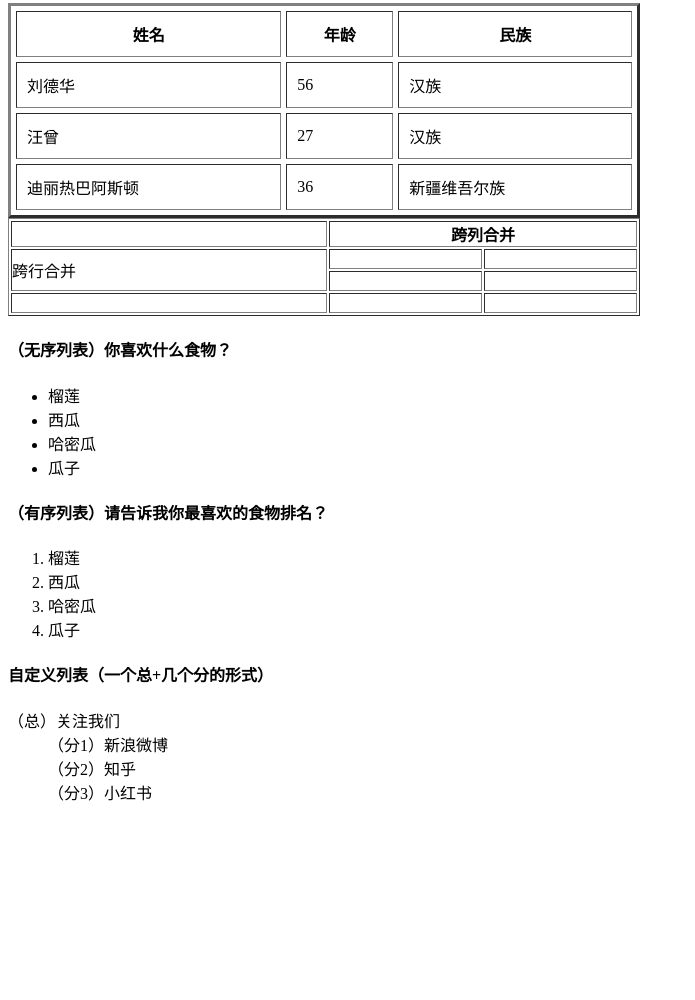
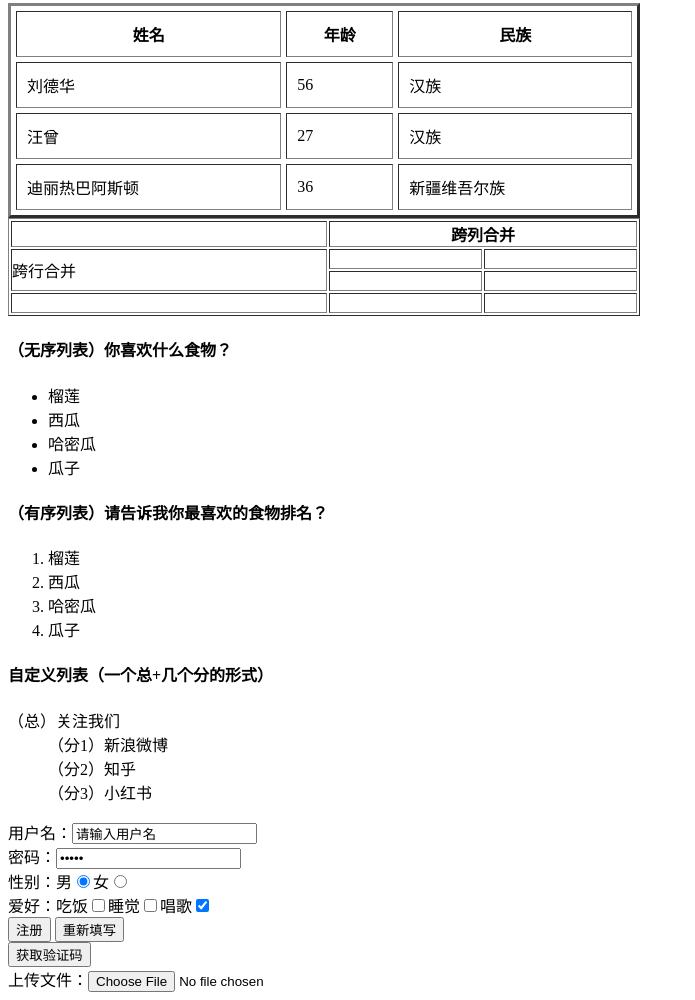
Before and after one commit to noob-wz/BasicAbilities, a plain HTML site: page HTML基础.html in a window 1280 px wide. Shown: the part 6208-7208 px from the top of the page, without its empty margins (0-695 px from the left). Before the commit the page ends 7028 px from the top, so only its background shows below. Drawn offline with Linux system fonts and the light colour scheme.

Commit message:
表单元素

```diff
--- a/HTML基础.html
+++ b/HTML基础.html
@@ -299,5 +299,63 @@
             <dd>（分2）知乎</dd>
             <dd>（分3）小红书</dd>
         </dl>
+
+        <!-- 表单标签
+        目的：网页中，需要跟用户进行交互，收集用户信息，此时就用到表单。
+
+        在HTML中，一个完整的表单通常由“表单域”、“表单控件（也称为表单元素）”和“提示信息”3个部分构成。
+            表单域：把完整表单包含进去的区域，即包含表单元素的区域。
+                在HTML中，<form>标签定义表单域，以实现用户信息的收集和传递。
+                作用：<form>元素会把它范围内的表单元素信息提交给服务器。<form>语法如下：
+
+                    <form action="url地址" method="提交方式" name="表单域名称">
+                        各种表单域元素控件
+                    </form>
+
+                    【常用属性】
+                    属性                属性值              作用
+                    action             url地址              用于指定接受并处理表单数据的服务器程序的url地址
+                    method             get/post            用于设置表单数据的提交方式，其取值为get或post
+                    name               名称                 用于指定表单的名称，以区分同一个页面中的多个表单域
+
+            表单元素：允许用户在表单中输入或选择的内容控件，比如下拉框、输入框、选择框
+                <input>输入表单元素（input标签为单标签）
+                    <input>标签用户收集用户信息，包含一个必须要有的属性type，根据不同的属性值，输入字段拥有了很多种形式（文本字段、复选框、单选按钮、按钮等）
+                        【type属性值及描述】
+                        属性值       描述
+                        text        定义常规文本输入，用户可输入文本。默认宽度是20个字符
+                        password    定义密码字段。该字段中的字符会被掩码
+                        radio       定义单选按钮。其中，加入name属性时，所有单选按钮的属性值必须统一才能实现多选一的功能
+                        checkbox    定义多选框（复选框）
+                        submit      定义提交按钮，默认的value值是“提交”。注意，点击提交按钮会把表单数据提交到服务器。
+                        reset       定义重置按钮，默认的value值是“重置”。重置按钮会清除表单中的所有数据，还原为初始状态。
+                        button      定义点击按钮，默认的value值是空，该表单元素不会提交数据，搭配javascript启动脚本。
+                        file        定义文件域，上传文件时使用，默认的value值为空，代表没有文件被选中
+
+                        【除type以外的其它属性】
+                        属性名称    属性值          描述
+                        name       用户自定义       定义input元素的名称，用来区别不同的表单元素。注：单选和复选框框的属性值必须统一
+                        value     用户自定义        定义input元素的初始值。注：文本输入会显示，密码会掩码，其它看不见
+                        checked    checked        规定此input表单元素首次加载时应当被选中。单选和复选按钮可以用checked属性
+                        maxlength  正整数          规定输入字段中字符的最大长度
+                            要点：每个表单元素都有name和value的属性值，主要给后台人员使用
+
+                <select>下拉表单元素
+                <textarea>文本域元素
+
+            提示信息：通常和表单控件一起出现，提示表单控件填入内容
+        -->
+        <form action="demo.php" method="post" name="name1">
+            用户名：<input type="text" name="username" value="请输入用户名"><br />
+            密码：<input type="password" name="pwd" value="请输入密码"><br />
+            性别：男<input type="radio" name="sex" value="男" checked="checked">女<input type="radio" name="sex" value="女"><br />
+            爱好：吃饭<input type="checkbox" name="hobby" value="吃饭">睡觉<input type="checkbox" name="hobby" value="睡觉">唱歌<input type="checkbox" name="hobby" value="唱歌" checked="checked"><br />
+            <!-- 点击提交按钮会把form表单中的数据提交到服务器。比如下面点击后就会提交到demo.php文件去处理（点击后看导航栏可见处理过程） -->
+            <input type="submit" value="注册">
+            <input type="reset" value="重新填写"><br />
+            <input type="button" value="获取验证码"><br />
+            上传文件：<input type="file" >
+
+        </form>
     </body>
 </html>
```
Also changed, not shown: 2 other files.
